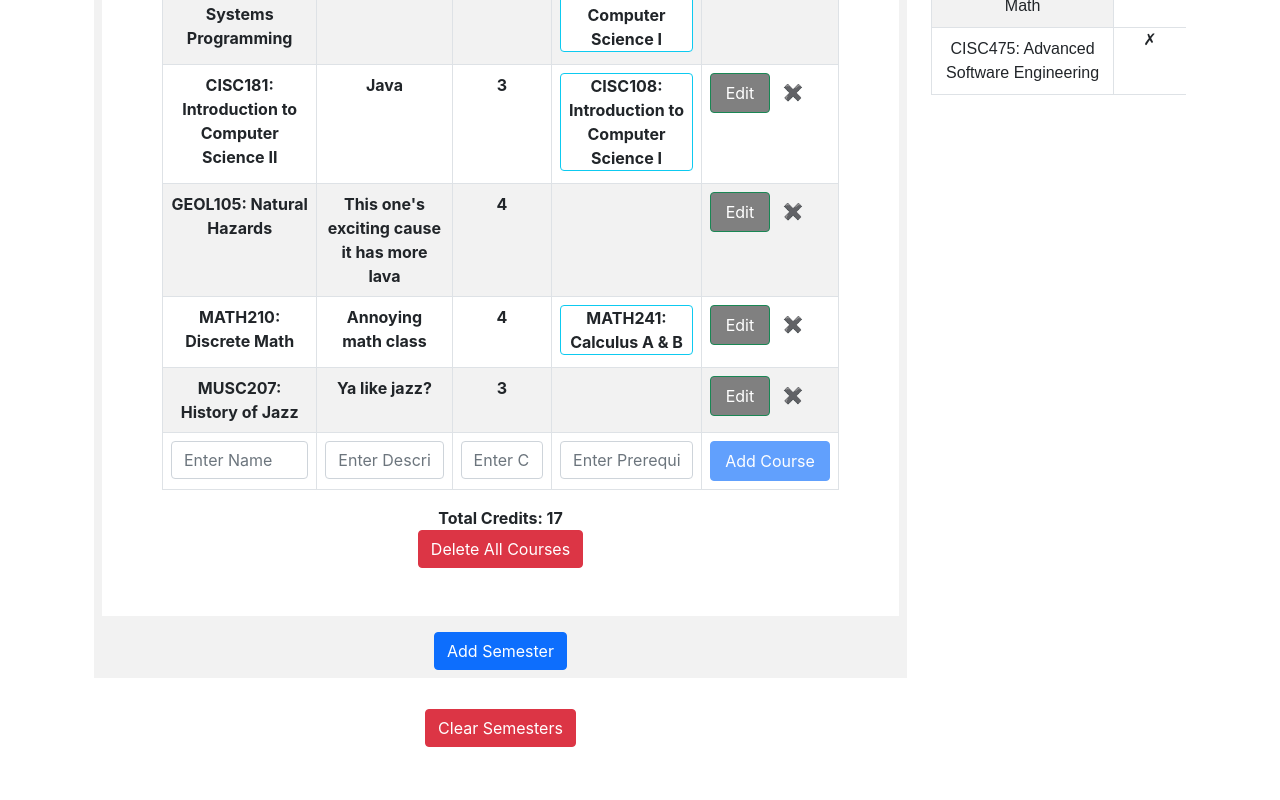
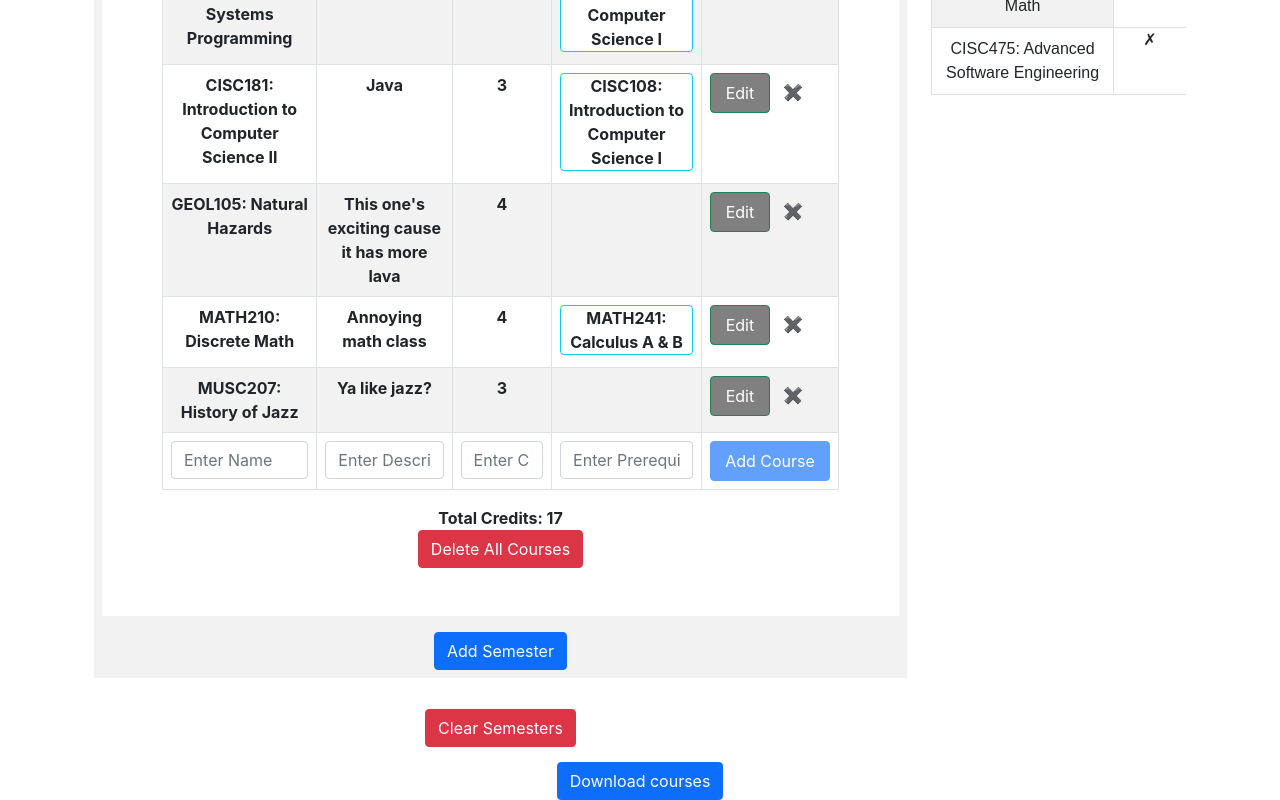
Before and after one commit to UD-CISC275-S22/cis-scheduler-team24, a React (Create React App) app: page / in a window 1280 px wide. Shown: the part 1661-2461 px from the top of the page. Before the commit the page ends 2423 px from the top, so only its background shows below. Built offline with nearby package versions, Linux system fonts and the light colour scheme.

Commit message:
added export button

```diff
--- a/src/App.tsx
+++ b/src/App.tsx
@@ -1,5 +1,5 @@
 import React, { useState } from "react";
-import { Col, Row /*, Button, Offcanvas , Table*/ } from "react-bootstrap";
+import { Button, Col, Row } from "react-bootstrap";
 import "./App.css";
 import { Plan } from "./interfaces/plan";
 import { Semester } from "./interfaces/semester";
@@ -7,6 +7,8 @@ import { ListPlans } from "./components/listPlans";
 import { Carouse } from "./components/Carouse";
 import { GreetingMessage } from "./components/greetingMessage";
 import plans from "./data/plans.json";
+import coursebook from "./data/course–book.json";
+import { Course } from "./interfaces/course";
 
 const PLANS = plans.map(
     (plan): Plan => ({
@@ -22,6 +24,13 @@ const PLANS = plans.map(
         taken_courses: plan.taken_courses.map(Number)
     })
 );
+
+// const oldplans = PLANS;
+// const saveDataKey = "MY-PAGE-DATA";
+// const previousData = localStorage.getItem(saveDataKey);
+// if (previousData !== null) {
+//     oldplans = JSON.parse(previousData);
+// }
 
 function App(): JSX.Element {
     const [plans, setPlans] = useState<Plan[]>(PLANS);
@@ -54,6 +63,41 @@ function App(): JSX.Element {
             )
         );
     }
+    // function saveData() {
+    //     localStorage.setItem(saveDataKey, JSON.stringify(plans));
+    // }
+
+    // function convertToCSV(allcourses) {
+    //     const array = [Object.keys(allcourses[0])].concat(allcourses)
+    //     return allcourses.map(it => {
+    //         return Object.values(it).toString()}).join('\n')
+    //     }
+    // }
+
+    const exportCSV = (coursebook: Array<Course>) => {
+        let str =
+            "id, name, credits, description, prerequisites, isEditing, isRequired, breadthType";
+        for (let i = 0; i < coursebook.length; i++) {
+            const data = coursebook[i];
+            str += i + 1 + ",";
+            str += data.name.replace(",", "-") + ",";
+            str += data.credits + ",";
+            str += data.description + ",";
+            str += data.prerequisites + ",";
+            str += data.isEditing + ",";
+            str += data.breadthType + ".";
+            str += "\n";
+        }
+
+        const uri =
+            "data:text/csv;charaset=utf-8,\ufeff" + encodeURIComponent(str);
+        const link = document.createElement("a");
+        link.href = uri;
+        link.download = "coursebook";
+        document.body.appendChild(link);
+        link.click();
+        document.body.removeChild(link);
+    };
 
     return (
         <div className="App">
@@ -70,6 +114,11 @@ function App(): JSX.Element {
                         ></ListPlans>
                     </Col>
                 </Row>
+                <div>
+                    <Button onClick={() => exportCSV(coursebook)}>
+                        Download courses
+                    </Button>{" "}
+                </div>
             </div>
         </div>
     );
--- a/src/data/course–book.json
+++ b/src/data/course–book.json
@@ -5,9 +5,7 @@
         "credits": 3,
         "description": "Python",
         "prerequisites": [],
-        "isTaken": true,
         "isEditing": false,
-        "isRequired": true,
         "breadthType": "D"
     },
     {
@@ -16,9 +14,7 @@
         "credits": 2,
         "description": "Dumb class",
         "prerequisites": [],
-        "isTaken": true,
         "isEditing": false,
-        "isRequired": true,
         "breadthType": "D"
     },
     {
@@ -27,9 +23,7 @@
         "credits": 3,
         "description": "Base required english class",
         "prerequisites": [],
-        "isTaken": true,
         "isEditing": false,
-        "isRequired": true,
         "breadthType": "B"
     },
     {
@@ -38,9 +32,7 @@
         "credits": 4,
         "description": "It's calc.",
         "prerequisites": [],
-        "isTaken": true,
         "isEditing": false,
-        "isRequired": true,
         "breadthType": "D"
     },
     {
@@ -49,9 +41,7 @@
         "credits": 4,
         "description": "Rocks for Jocks",
         "prerequisites": [],
-        "isTaken": true,
         "isEditing": false,
-        "isRequired": true,
         "breadthType": "D"
     },
     {
@@ -60,9 +50,7 @@
         "credits": 3,
         "description": "Bash and C",
         "prerequisites": [1],
-        "isTaken": true,
         "isEditing": false,
-        "isRequired": true,
         "breadthType": "D"
     },
     {
@@ -71,9 +59,7 @@
         "credits": 3,
         "description": "Java",
         "prerequisites": [1],
-        "isTaken": true,
         "isEditing": false,
-        "isRequired": true,
         "breadthType": "D"
     },
     {
@@ -82,9 +68,7 @@
         "credits": 4,
         "description": "This one's exciting cause it has more lava",
         "prerequisites": [],
-        "isTaken": true,
         "isEditing": false,
-        "isRequired": true,
         "breadthType": "D"
     },
     {
@@ -93,9 +77,7 @@
         "credits": 4,
         "description": "Annoying math class",
         "prerequisites": [4],
-        "isTaken": true,
         "isEditing": false,
-        "isRequired": true,
         "breadthType": "D"
     },
     {
@@ -104,9 +86,7 @@
         "credits": 3,
         "description": "Ya like jazz?",
         "prerequisites": [],
-        "isTaken": true,
         "isEditing": false,
-        "isRequired": false,
         "breadthType": "B"
     },
     {
@@ -115,9 +95,7 @@
         "credits": 3,
         "description": "A brief overview of the American government",
         "prerequisites": [],
-        "isTaken": false,
         "isEditing": false,
-        "isRequired": false,
         "breadthType": "C"
     },
     {
@@ -126,9 +104,7 @@
         "credits": 3,
         "description": "A brief overview of global politics",
         "prerequisites": [11],
-        "isTaken": false,
         "isEditing": false,
-        "isRequired": false,
         "breadthType": "C"
     },
     {
@@ -137,9 +113,7 @@
         "credits": 3,
         "description": "A brief overview of global politics",
         "prerequisites": [],
-        "isTaken": false,
         "isEditing": false,
-        "isRequired": false,
         "breadthType": "C"
     },
     {
@@ -148,9 +122,7 @@
         "credits": 3,
         "description": "Writing for technology or whatever",
         "prerequisites": [],
-        "isTaken": false,
         "isEditing": false,
-        "isRequired": false,
         "breadthType": "B"
     },
     {
@@ -159,9 +131,7 @@
         "credits": 3,
         "description": "This is for the big kids",
         "prerequisites": [],
-        "isTaken": false,
         "isEditing": false,
-        "isRequired": true,
         "breadthType": "D"
     }
 ]
```
